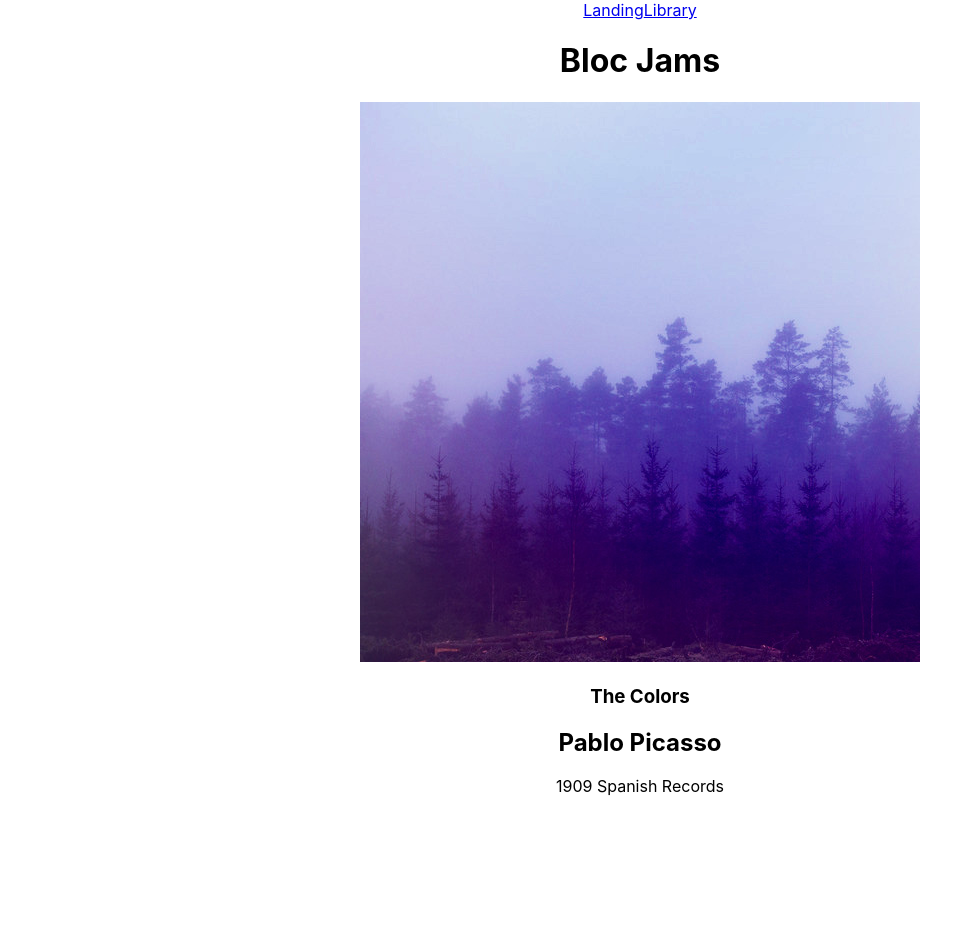
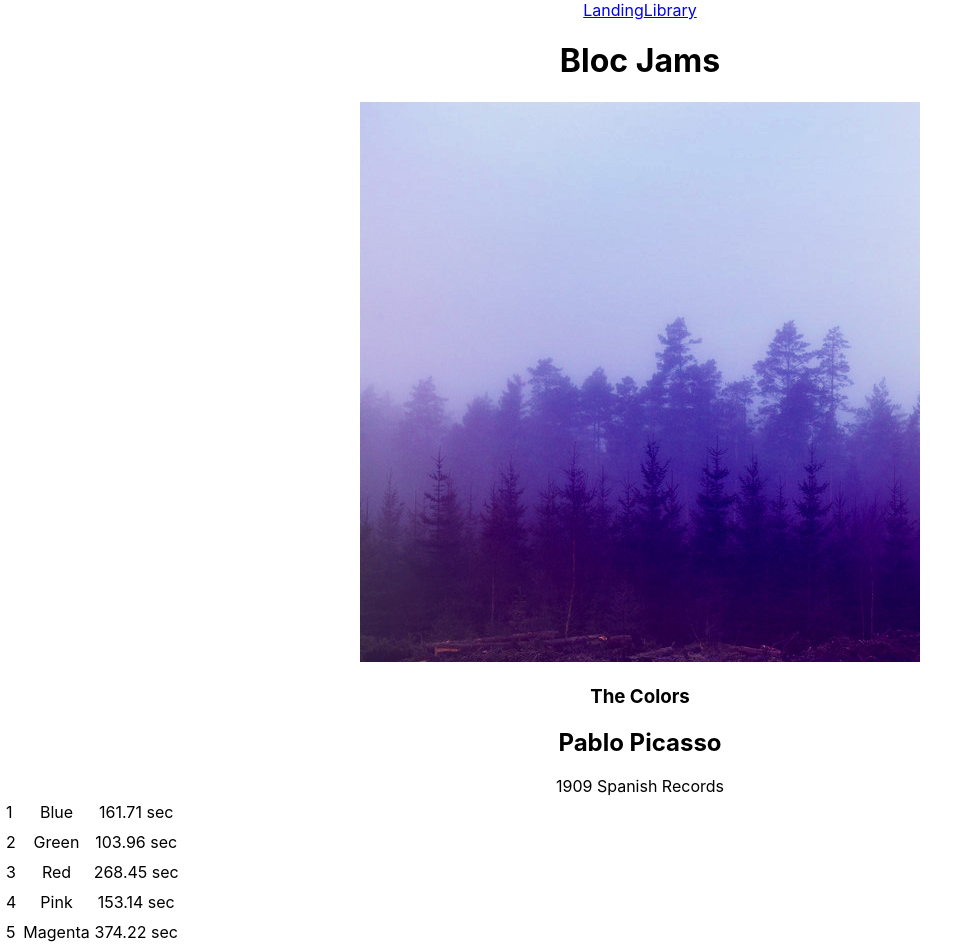
Before and after one commit to chizbob/bloc-jams-react, a React (Create React App) app: page /album/the-colors in a window 1280 px wide. Shown: the whole page, without its empty margins (0-976 px from the left). Before the commit the page ends 800 px from the top, so only its background shows below. Built offline with nearby package versions, Linux system fonts and the light colour scheme.

Commit message:
playback assignment completed

```diff
--- a/public/index.html
+++ b/public/index.html
@@ -3,6 +3,7 @@
   <head>
     <meta charset="utf-8">
     <link rel="shortcut icon" href="%PUBLIC_URL%/favicon.ico">
+    <link rel="stylesheet" type="text/css" href="http://code.ionicframework.com/ionicons/1.5.2/css/ionicons.min.css">
     <meta name="viewport" content="width=device-width, initial-scale=1, shrink-to-fit=no">
     <meta name="theme-color" content="#000000">
     <!--
@@ -36,5 +37,6 @@
       To begin the development, run `npm start` or `yarn start`.
       To create a production bundle, use `npm run build` or `yarn build`.
     -->
+    <script src="https://unpkg.com/ionicons@4.4.8/dist/ionicons.js"></script>
   </body>
 </html>
--- a/src/components/Album.js
+++ b/src/components/Album.js
@@ -10,8 +10,66 @@ class Album extends Component {
         });
 
         this.state = {
-        album: album
+          album: album,
+          currentSong: album.songs[0],
+          isPlaying: false
         };
+
+        this.audioElement = document.createElement('audio');
+        this.audioElement.src = album.songs[0].audioSrc;
+   }
+
+   play() {
+        this.audioElement.play();
+        this.setState({
+          isPlaying: true
+        });
+   }
+
+   pause() {
+        this.audioElement.pause();
+        this.setState({
+          isPlaying: false
+        });
+   }
+
+   setSong(song) {
+        this.audioElement.src = song.audioSrc;
+        this.setState({
+          currentSong: song
+        });
+   }
+
+   handleSongClick(song) {
+     const isSameSong = this.state.currentSong === song;
+     if (this.state.isPlaying && isSameSong) {
+       this.pause();
+     } else {
+       if (!isSameSong) { this.setSong(song); }
+       this.play();
+     }
+   }
+
+   mouseEnter(song) {
+        this.setState({
+          isHovering: song
+        });
+   }
+
+   mouseLeave(song) {
+        this.setState({
+          isHovering: null
+        })
+   }
+
+   iconChange(song, index){
+         if (this.state.isHovering !== song) {
+           return (<td>{index + 1}</td>);
+       } else if (this.state.isHovering === song && this.state.isPlaying !== true) {
+           return (<span className="ion-play"></span>);
+       } else if (this.state.isPlaying === true) {
+         return (<span className="ion-pause"></span>);
+       }
    }
 
   render() {
@@ -32,6 +90,19 @@ class Album extends Component {
             <col id="song-duration-column" />
           </colgroup>
           <tbody>
+               {
+                 this.state.album.songs.map( (song, index) =>
+                  <tr className="song"
+                     key={index}
+                     onClick={() => this.handleSongClick(song)}
+                     onMouseEnter={() => this.mouseEnter(song)}
+                     onMouseLeave={() => this.mouseLeave(song)}>
+                   <td>{this.iconChange(song, index)}</td>
+                   <td>{song.title}</td>
+                   <td>{song.duration} sec</td>
+                 </tr>
+                )
+              }
           </tbody>
         </table>
       </section>
@@ -39,4 +110,5 @@ class Album extends Component {
   }
 }
 
+
 export default Album;
```
Lines whose indentation alone changed are shown as unchanged.
